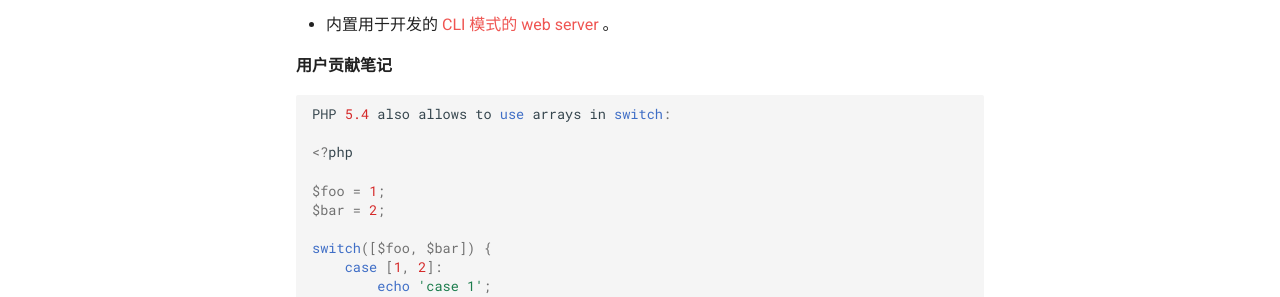
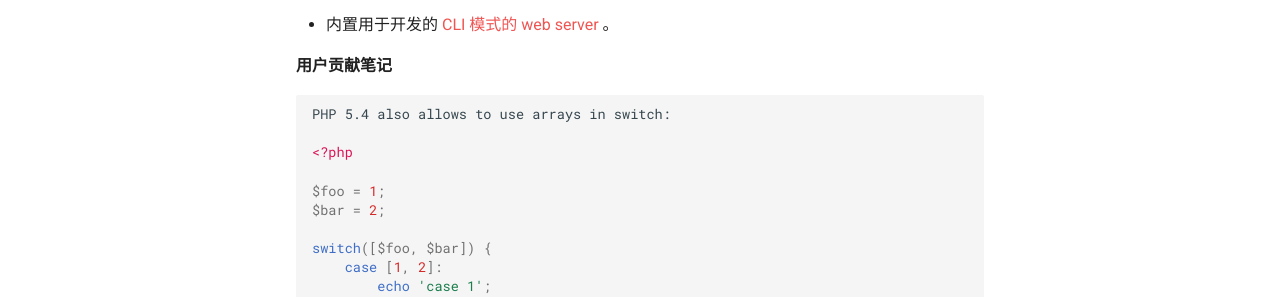
Before and after one commit to flc1125/docs, an MkDocs documentation site: the page built from docs/php/features/5.4.x.md, in a window 1280 px wide and 1392 px high. Shown: the part 670-967 px from the top of the window. Built offline with MkDocs 1.6.1 and Material for MkDocs 9.7.7, drawn with Linux system fonts in a browser that asks for light colours; comment, search, counter and statistics services are not loaded.

Commit message:
update mkdocs

```diff
--- a/mkdocs.yml
+++ b/mkdocs.yml
@@ -16,9 +16,6 @@ theme:
   search_index_only: true
 markdown_extensions:
   - markdown.extensions.admonition
-  - markdown.extensions.codehilite:
-      guess_lang: false
-      # linenums: true # 显示行号
   - markdown.extensions.def_list
   - markdown.extensions.footnotes
   - markdown.extensions.meta
@@ -39,13 +36,7 @@ markdown_extensions:
   - pymdownx.mark
   - pymdownx.smartsymbols
   - pymdownx.superfences
-  # PHP 不需要<?php 高亮
-  - pymdownx.highlight:
-        extend_pygments_lang:
-          - name: php
-            lang: php
-            options:
-              startinline: true
+  - pymdownx.highlight
   - pymdownx.tasklist:
       custom_checkbox: true
   - pymdownx.tilde
```
